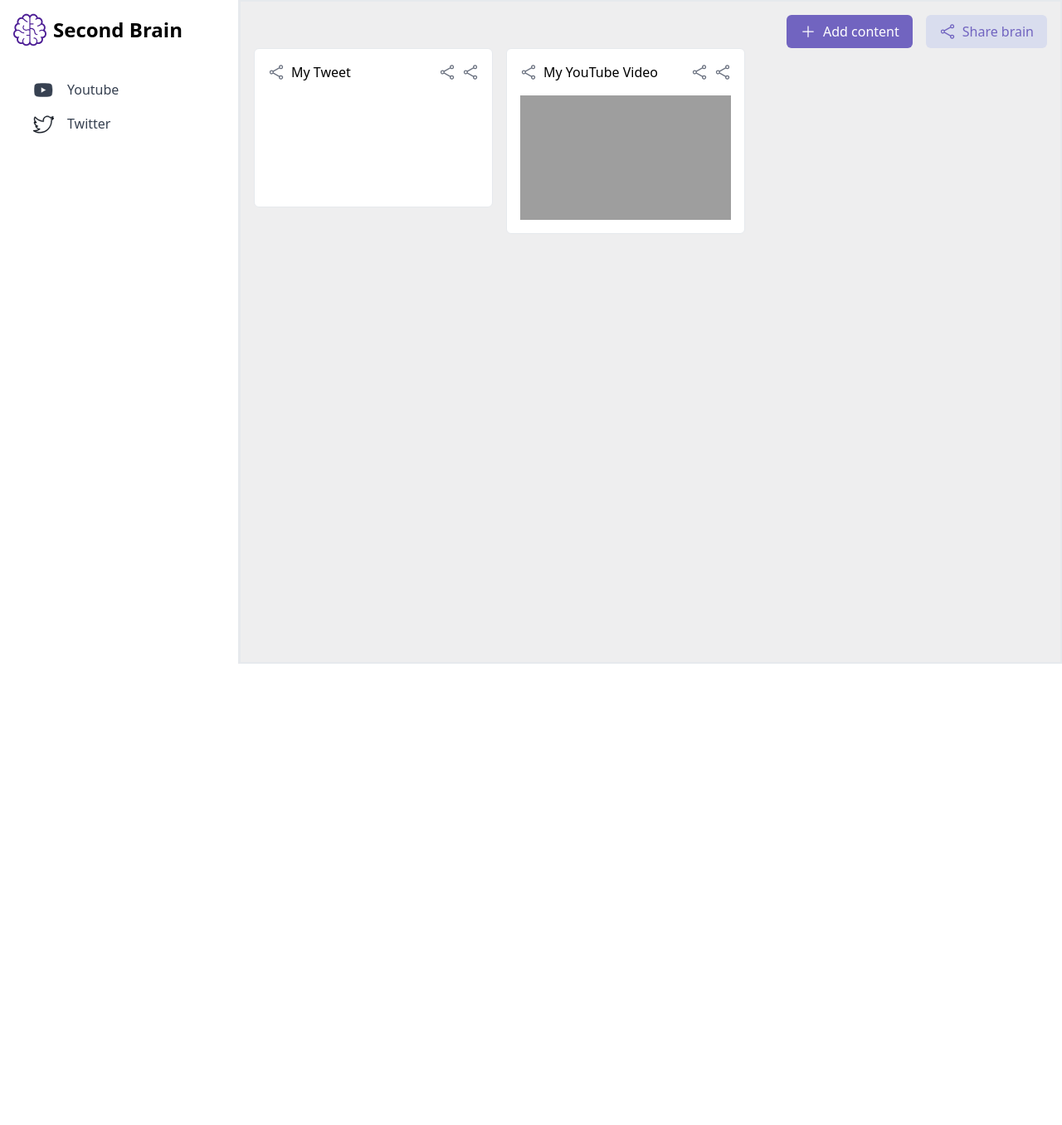
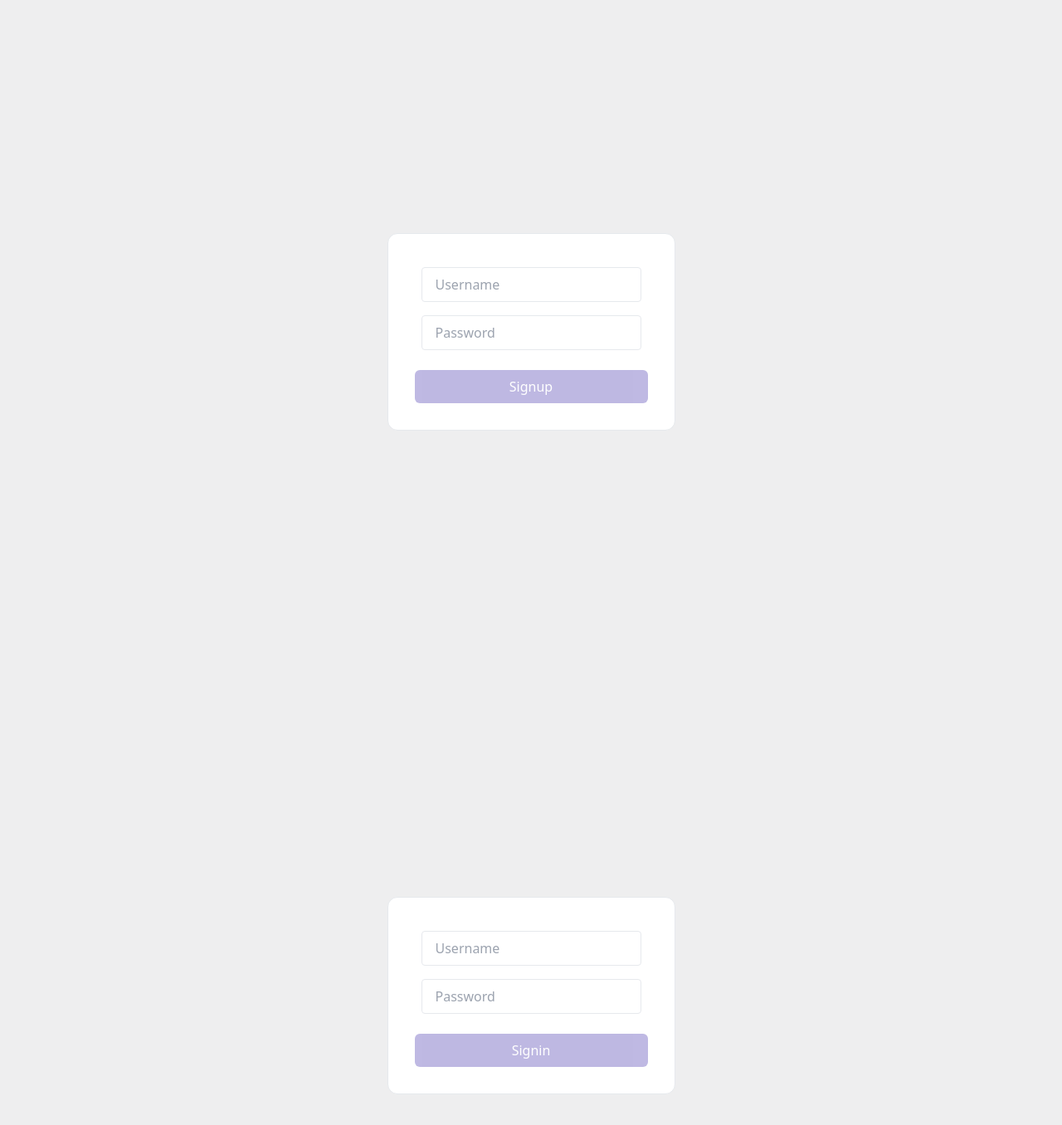
Before and after one commit to xnki7/Second-Brain, a React (Vite) app in the folder second-brain-frontend/: page /signup in a window 1280 px wide. Shown: the top 1356 px of the page at 83% size. Before the commit the page ends 800 px from the top, so only its background shows below. Built offline with nearby package versions, Linux system fonts and the light colour scheme; grey boxes are pictures that could not be loaded.

Commit message:
Signup and Signin page

```diff
--- a/second-brain-frontend/src/App.tsx
+++ b/second-brain-frontend/src/App.tsx
@@ -1,24 +1,12 @@
 import './App.css'
-import { Button } from './components/Button';
-import { ShareIcon } from './icons/ShareIcon';
-import { PlusIcon } from './icons/PlusIcon';
-import { Card } from './components/Card';
-import { CreateContentModal } from './components/CreateContentModal';
-import { useState } from 'react';
-import { Sidebar } from './components/Sidebar';
+import Dashboard from './pages/dashboard'
+import { Signin } from './pages/Signin'
+import { Signup } from './pages/Signup'
 
 function App() {
-  const [modalOpen, setModalOpen] = useState(false)
   return (<div>
-    <Sidebar />
-    <div className='p-4 ml-72 min-h-screen bg-gray-100 border-2'>
-      <CreateContentModal open={modalOpen} onClose={() => { setModalOpen(false) }} />
-      <div className='flex justify-end gap-4'>< Button varient='primary' text="Add content" startIcon={<PlusIcon />} onClick={() => setModalOpen(true)} /> < Button varient='secondary' text="Share brain" startIcon={<ShareIcon />} /></div>
-      <div className='flex gap-4'>
-        <Card title="My Tweet" type="twitter" link="https://x.com/Ankified/status/1874726633736970448" />
-        <Card title="My YouTube Video" type="youtube" link="https://www.youtube.com/watch?v=xJaPrnI7LAA" />
-      </div>
-    </div>
+    <Signup />
+    <Signin />
   </div>
   )
 }
--- a/second-brain-frontend/src/components/Button.tsx
+++ b/second-brain-frontend/src/components/Button.tsx
@@ -5,6 +5,8 @@ interface ButtonProps {
     text: string;
     startIcon: ReactElement;
     onClick?: () => void;
+    fullWidth?: boolean;
+    loading?: boolean;
 }
 
 const varientClasses = {
@@ -14,8 +16,8 @@ const varientClasses = {
 
 const defaultStyles = "px-4 py-2 rounded-md font-light flex items-center gap-2";
 
-export function Button({ varient, text, startIcon, onClick }: ButtonProps) {
-    return <button className={varientClasses[varient] + " " + defaultStyles} onClick={onClick}>
+export function Button({ varient, text, startIcon, onClick, fullWidth, loading }: ButtonProps) {
+    return <button className={varientClasses[varient] + " " + defaultStyles + `${fullWidth ? " w-full flex items-center justify-center" : ""} ${loading ? " opacity-45" : ""}`} disabled={loading} onClick={onClick}>
         {startIcon}
         {text}
     </button>
--- a/second-brain-frontend/src/components/SidebarItem.tsx
+++ b/second-brain-frontend/src/components/SidebarItem.tsx
@@ -5,7 +5,7 @@ export function SidebarItem({ text, icon }: {
     icon: ReactElement;
 }) {
     return (
-        <div className="flex text-gray-700 hover:bg-gray-200 max-w-48 pl-4 rounded">
+        <div className="flex text-gray-700 hover:bg-gray-200 max-w-48 pl-4 rounded cursor-pointer">
             <div className="p-2">
                 {icon}
             </div>
--- /dev/null
+++ b/second-brain-frontend/src/pages/Signin.tsx
@@ -0,0 +1,14 @@
+import { Input } from "../components/Input";
+import { Button } from '../components/Button';
+
+export function Signin() {
+    return <div className="h-screen w-screen bg-gray-100 flex justify-center items-center">
+        <div className="bg-white border p-8 min-w-48 rounded-xl">
+            <Input placeholder="Username" />
+            <Input placeholder="Password" />
+            <div className="flex justify-center pt-4">
+                <Button varient="primary" text="Signin" fullWidth={true} loading={true} />
+            </div>
+        </div>
+    </div>
+}
--- /dev/null
+++ b/second-brain-frontend/src/pages/Signup.tsx
@@ -0,0 +1,14 @@
+import { Input } from "../components/Input";
+import { Button } from '../components/Button';
+
+export function Signup() {
+    return <div className="h-screen w-screen bg-gray-100 flex justify-center items-center">
+        <div className="bg-white border p-8 min-w-48 rounded-xl">
+            <Input placeholder="Username" />
+            <Input placeholder="Password" />
+            <div className="flex justify-center pt-4">
+                <Button varient="primary" text="Signup" fullWidth={true} loading={true}/>
+            </div>
+        </div>
+    </div>
+}
--- /dev/null
+++ b/second-brain-frontend/src/pages/dashboard.tsx
@@ -0,0 +1,25 @@
+import { Button } from '../components/Button';
+import { ShareIcon } from '../icons/ShareIcon';
+import { PlusIcon } from '../icons/PlusIcon';
+import { Card } from '../components/Card';
+import { CreateContentModal } from '../components/CreateContentModal';
+import { useState } from 'react';
+import { Sidebar } from '../components/Sidebar';
+
+function Dashboard() {
+    const [modalOpen, setModalOpen] = useState(false)
+    return (<div>
+        <Sidebar />
+        <div className='p-4 ml-72 min-h-screen bg-gray-100 border-2'>
+            <CreateContentModal open={modalOpen} onClose={() => { setModalOpen(false) }} />
+            <div className='flex justify-end gap-4'>< Button varient='primary' text="Add content" startIcon={<PlusIcon />} onClick={() => setModalOpen(true)} /> < Button varient='secondary' text="Share brain" startIcon={<ShareIcon />} /></div>
+            <div className='flex gap-4'>
+                <Card title="My Tweet" type="twitter" link="https://x.com/Ankified/status/1874726633736970448" />
+                <Card title="My YouTube Video" type="youtube" link="https://www.youtube.com/watch?v=xJaPrnI7LAA" />
+            </div>
+        </div>
+    </div>
+    )
+}
+
+export default Dashboard
```
